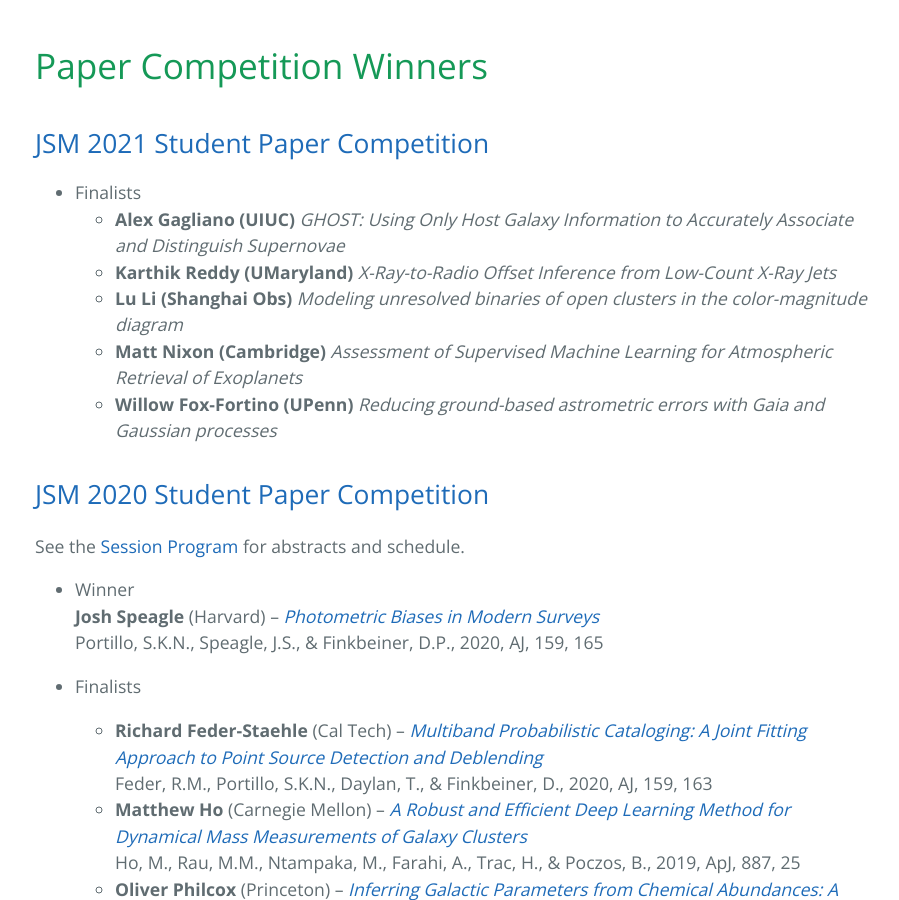
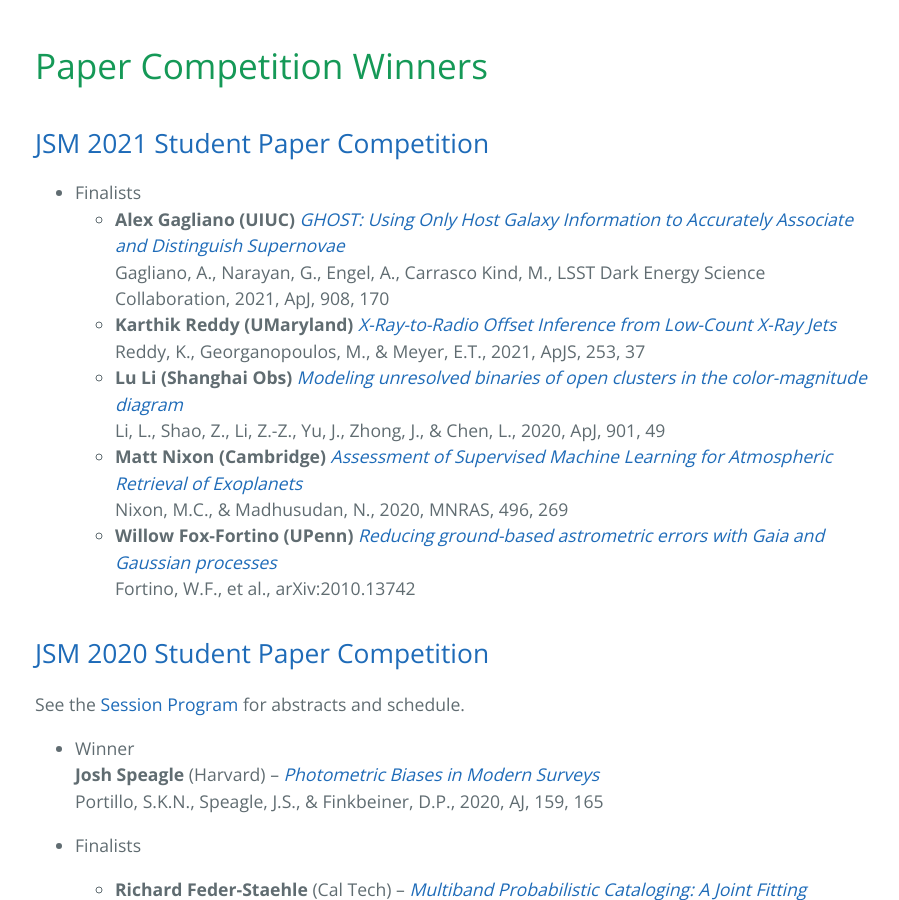
Before and after one commit to aigamstat/aigamstat.github.io, a Jekyll site: the page built from competition/winners.md, in a window 1280 px wide and 900 px high, scrolled down 332 px. Shown: the whole window, without its empty margins (189-1088 px from the left). Built offline with Jekyll 4.4.1, drawn with Linux system fonts in a browser that asks for light colours.

Commit message:
adding paper links and references to current finalists

```diff
--- a/competition/winners.md
+++ b/competition/winners.md
@@ -14,11 +14,11 @@ layout: default
 ## [JSM 2021 Student Paper Competition](https://astrostat.org/jsm2021/index.html)
 
 - Finalists
-  * **Alex Gagliano (UIUC)** *GHOST: Using Only Host Galaxy Information to Accurately Associate and Distinguish Supernovae*
-  * **Karthik Reddy (UMaryland)** *X-Ray-to-Radio Offset Inference from Low-Count X-Ray Jets*
-  * **Lu Li (Shanghai Obs)** *Modeling unresolved binaries of open clusters in the color-magnitude diagram*
-  * **Matt Nixon (Cambridge)** *Assessment of Supervised Machine Learning for Atmospheric Retrieval of Exoplanets*
-  * **Willow Fox-Fortino (UPenn)** *Reducing ground-based astrometric errors with Gaia and Gaussian processes*
+  * **Alex Gagliano (UIUC)** *[GHOST: Using Only Host Galaxy Information to Accurately Associate and Distinguish Supernovae](https://ui.adsabs.harvard.edu/abs/2021ApJ...908..170G/abstract)* <br> Gagliano, A., Narayan, G., Engel, A., Carrasco Kind, M., LSST Dark Energy Science Collaboration, 2021, ApJ, 908, 170
+  * **Karthik Reddy (UMaryland)** *[X-Ray-to-Radio Offset Inference from Low-Count X-Ray Jets](https://ui.adsabs.harvard.edu/abs/2021ApJS..253...37R/abstract)* <br> Reddy, K., Georganopoulos, M., &amp; Meyer, E.T., 2021, ApJS, 253, 37
+  * **Lu Li (Shanghai Obs)** *[Modeling unresolved binaries of open clusters in the color-magnitude diagram](https://ui.adsabs.harvard.edu/abs/2020ApJ...901...49L/abstract)* <br> Li, L., Shao, Z., Li, Z.-Z., Yu, J., Zhong, J., &amp; Chen, L., 2020, ApJ, 901, 49
+  * **Matt Nixon (Cambridge)** *[Assessment of Supervised Machine Learning for Atmospheric Retrieval of Exoplanets](https://ui.adsabs.harvard.edu/abs/2020MNRAS.496..269N/abstract)* <br> Nixon, M.C., &amp; Madhusudan, N., 2020, MNRAS, 496, 269
+  * **Willow Fox-Fortino (UPenn)** *[Reducing ground-based astrometric errors with Gaia and Gaussian processes](https://ui.adsabs.harvard.edu/abs/2020arXiv201013742F/abstract)* <br> Fortino, W.F., et al., arXiv:2010.13742
 
 ## [JSM 2020 Student Paper Competition](https://astrostat.org/jsm2020/index.html#session-401)
 
```
